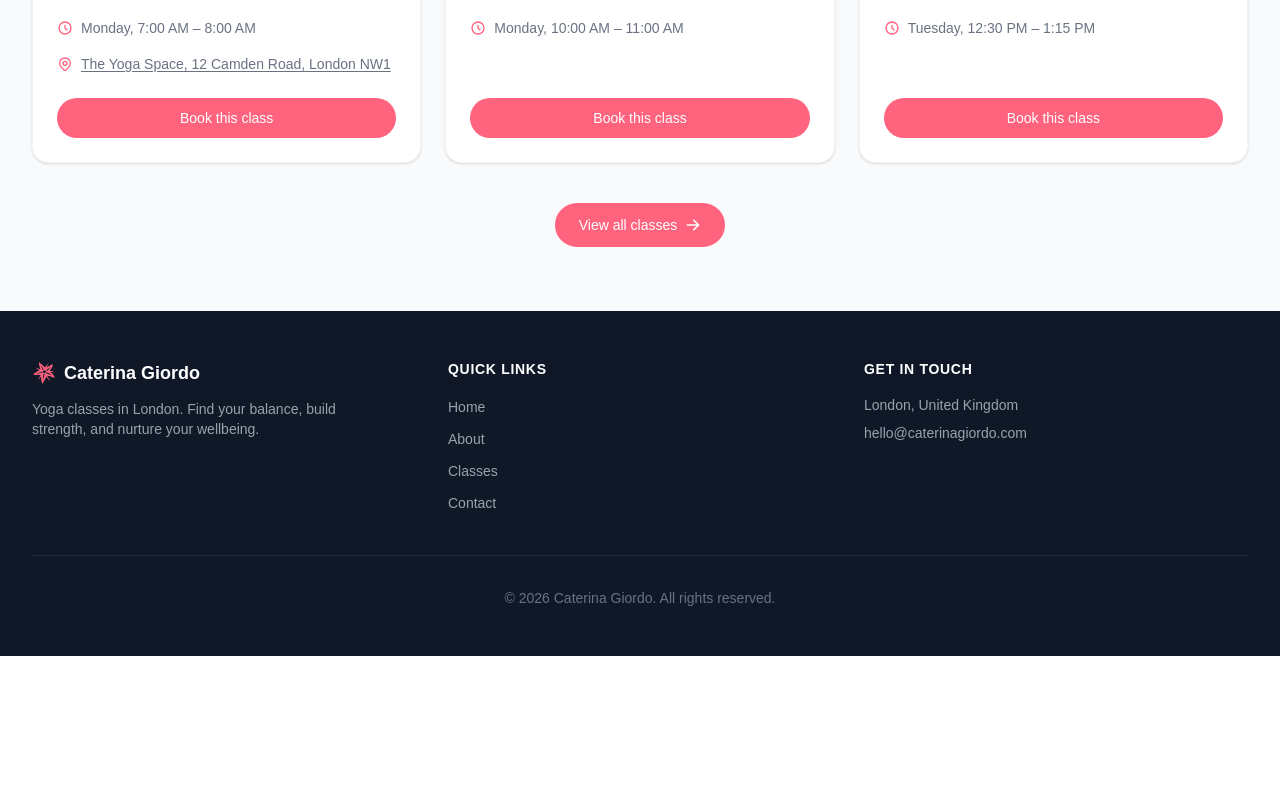
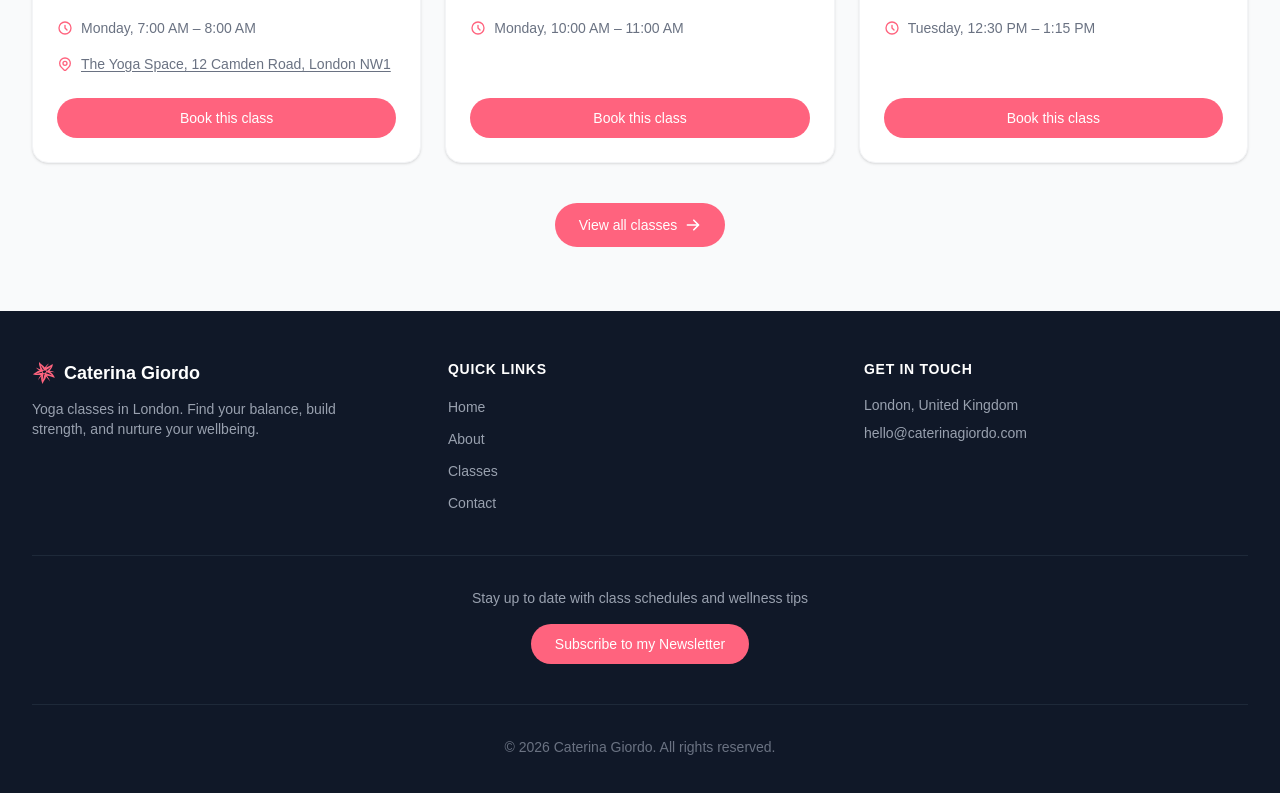
Before and after one commit to MarcoValeri/caterinagiordo-app, a Next.js app: page / in a window 1280 px wide. Shown: the part 805-1598 px from the top of the page. Before the commit the page ends 1461 px from the top, so only its background shows below. Built offline with nearby package versions, Linux system fonts and the light colour scheme.

Commit message:
Add new cta to the footer

```diff
--- a/app/components/Footer/Footer.tsx
+++ b/app/components/Footer/Footer.tsx
@@ -64,6 +64,21 @@ const Footer = () => {
           </div>
         </div>
 
+        {/* Newsletter CTA */}
+        <div className="mt-10 pt-8 border-t border-gray-800 text-center">
+          <p className="text-sm text-gray-400 mb-4">
+            Stay up to date with class schedules and wellness tips
+          </p>
+          <a
+            href="https://mailchimp.com"
+            target="_blank"
+            rel="noopener noreferrer"
+            className="inline-block px-6 py-2.5 text-sm font-medium text-white bg-rose-400 rounded-full hover:bg-rose-500 hover:shadow-lg hover:shadow-rose-900/20 transition-all duration-300"
+          >
+            Subscribe to my Newsletter
+          </a>
+        </div>
+
         {/* Bottom Bar */}
         <div className="mt-10 pt-8 border-t border-gray-800 text-center text-sm text-gray-500">
           <p>
```
